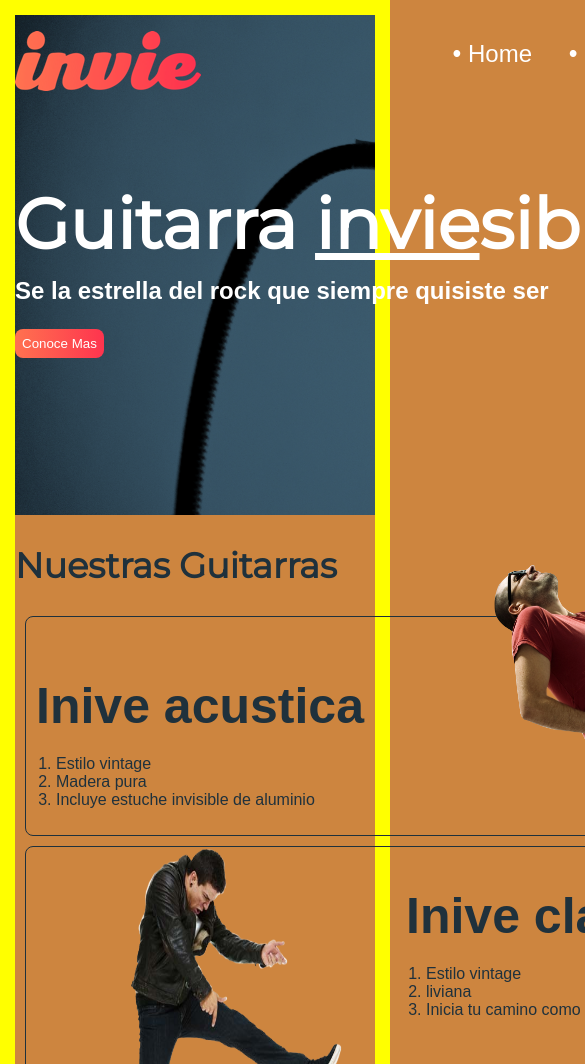
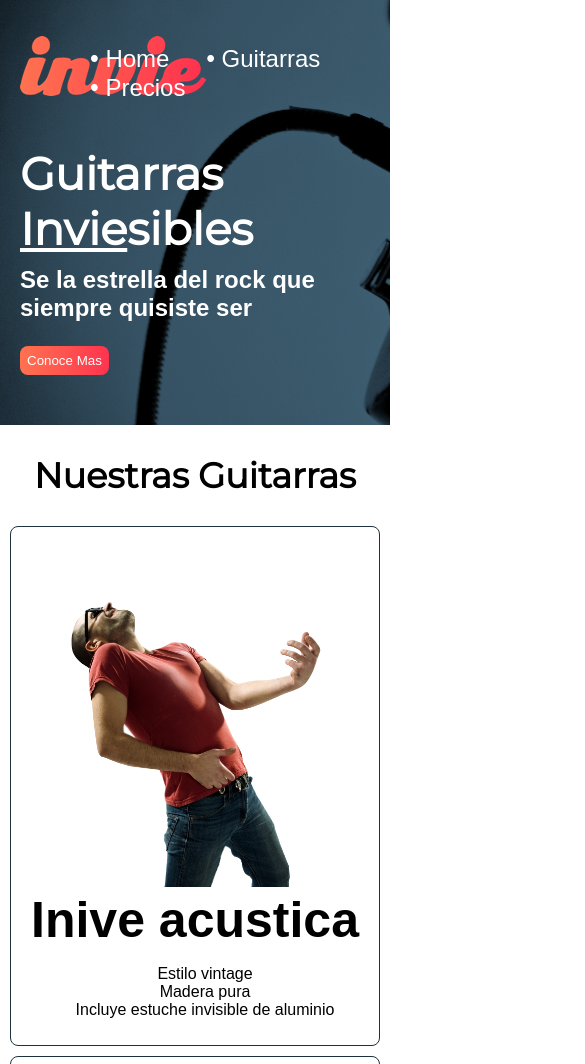
Before and after one commit to robparra0210/invieResponsive, a plain HTML site: page index.html in a window 390 px wide. Shown: the top 1064 px of the page, 585 px wide, since content can reach past the window. Drawn offline with Linux system fonts and the light colour scheme; a web font is replaced by a local one.

Commit message:
Montando Diseno de tableta

```diff
--- a/css/invie.css
+++ b/css/invie.css
@@ -10,7 +10,7 @@ body{
 
 
 .titulo{
-	font-size: 70px;
+	font-size: 75px;
 	font-family: 'Montserrat', sans-serif;
 	margin-bottom: 10px;
 	margin-top: 70px;
@@ -30,7 +30,14 @@ text-decoration: underline; }
 
 margin-bottom: 20px
 }
+ .guitarrasguitarra
+
  .guitarras{
+ 	float: none;
+ }
+
+
+ s{
 	color:#1f313c;
 
  }
@@ -38,6 +45,8 @@ margin-bottom: 20px
 .guitarras h2{
 	font-family: 'Montserrat', sans-serif;
 	font-size: 35px
+
+
 }
 
 .background{
@@ -109,7 +118,7 @@ margin-bottom: 20px
 
 
 .contenedor{
-	width: 800px;
+	max-width: 800px;
  	margin:auto;
  	position: relative;
 }
@@ -256,8 +265,66 @@ td{
 
  @media screen and (max-width: 800px){
 
- 	body{
- 		background: peru;
- 		border: 15px solid yellow;
- 	}
+ 		/*Portada*/
+ 		.titulo {
+ 		font-size: 45px;
+ 		margin-top: 30px
+ 		}
+
+
+ 		.titulo-a{
+ 			font-size: 18px;
+ 		}
+
+ 		.portada{
+ 			height: auto;
+ 			padding: 20px;
+ 		}
+
+ 		.portada span{
+ 			font-weight: bold;
+ 		}
+
+ 		.portada button{
+ 			margin-bottom: 30px;
+ 			display: inline-block;
+ 		 }
+ 		/*Portada*/
+
+ 		/*guitarras*/
+
+ 		.guitarras{
+ 			text-align: center;
+
+ 		}
+
+ 		.izquierda, .derecha{
+ 			float: none;
+ 			position: static;
+ 		}
+
+ 		.title-b{
+ 			margin: 0;
+ 		}
+
+ 		.guitarra li{
+ 			list-style: none;
+ 		}
+
+ 		.guitarra.b{
+ 			height: auto;
+
+ 		}
+
+ 		.contenedor-guitarra-b{
+ 			position: static;
+ 			margin:0;
+ 		}
+
+ 		/*guitarras*/
+
+
+ 		.footer{
+ 			padding: 10px;
+ 		}
  }
--- a/index.html
+++ b/index.html
@@ -33,7 +33,7 @@
 					</nav>
 			</header>
 		<div class="contenedor">
-			<h1 class="titulo">Guitarra <span>invie</span>sibles</h1><!-- titulo -->
+			<h1 class="titulo">Guitarras <span>Invie</span>sibles</h1><!-- titulo -->
 			<h3 class="title-a">Se la estrella del rock que siempre quisiste ser</h3><!-- resumen -->
 			<button class="button">Conoce Mas</button><!-- boton -->
 
@@ -68,7 +68,7 @@
 			</div>
 		</article>
 	</section>
-	<footer class="footer">
+		<footer class="footer">
 		<div class="contenedor">
 				<div class="contacto"> <!-- Contacto -->
 				<img src="./images/invie.png" alt="logotipo-footer" >
@@ -105,7 +105,7 @@
 						<input type="submit" name="" value="Enviar" class="button">
 					</div>
 			</form>
-		</div>
-	</footer>
+		</div></footer>
+
 </body>
 </html>
```
